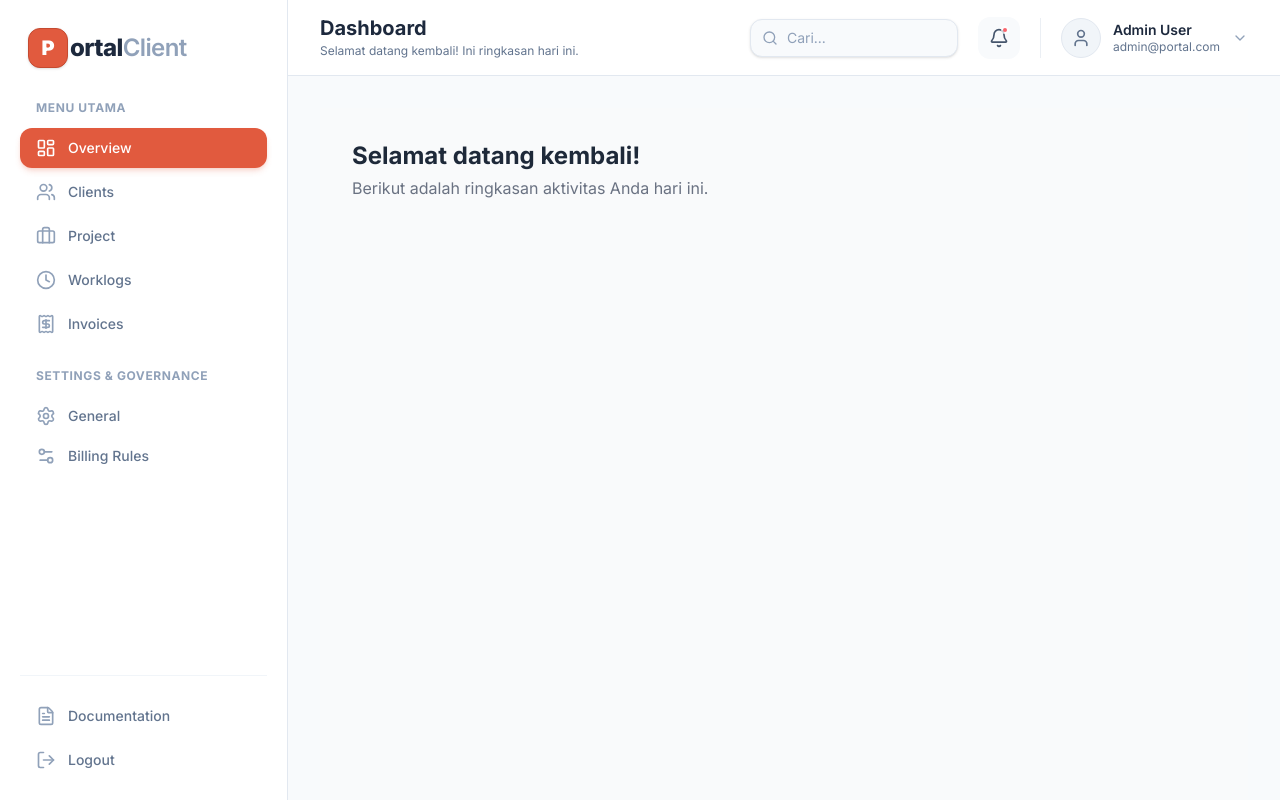
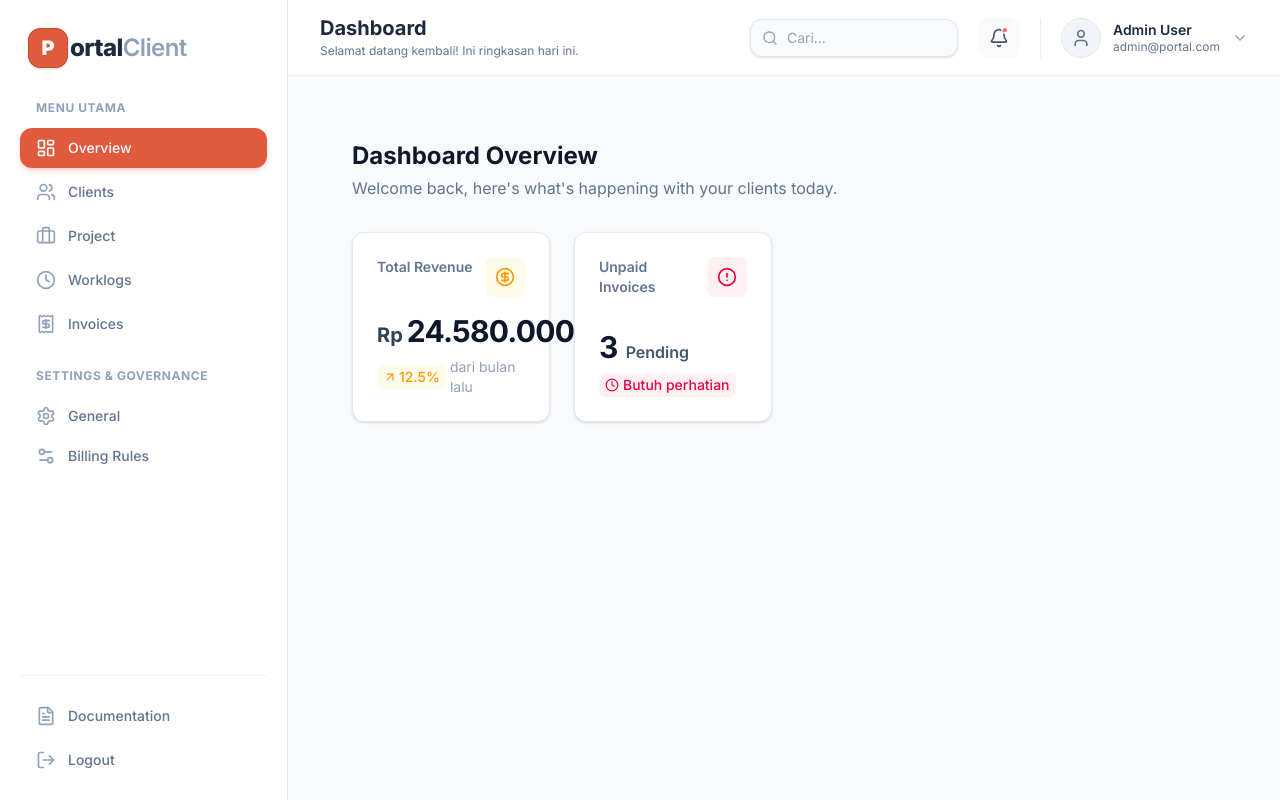
Before and after one commit to DenDev377/PortalClient, a Next.js app: page /dashboard in a window 1280 px wide. Built offline with nearby package versions, Linux system fonts and the light colour scheme.

Commit message:
feat: Update Card in the Dashboard overview, and adding first component for client page

```diff
--- /dev/null
+++ b/app/dashboard/client/page.tsx
@@ -0,0 +1,9 @@
+import React from 'react'
+
+const clientPage = () => {
+    return (
+        <div></div>
+    )
+}
+
+export default clientPage
--- a/app/dashboard/page.tsx
+++ b/app/dashboard/page.tsx
@@ -1,20 +1,62 @@
 import Link from 'next/link';
+import { CircleDollarSign, AlertCircle, ArrowUpRight, Clock } from "lucide-react"
 
 export default function DashboardPage() {
     return (
-        <div className="flex min-h-screen flex-col bg-gray-50">
+        <div className="flex flex-col max-w-full w-full mx-auto p-8">
+            <div className="mb-8">
+                <h1 className="text-2xl font-bold text-slate-900">Dashboard Overview</h1>
+                <p className="text-slate-500 mt-1">Welcome back, here's what's happening with your clients today.</p>
+            </div>
 
+            <div className="grid grid-cols-1 md:grid-cols-2 lg:grid-cols-4 gap-6">
 
-            {/* Main Content */}
-            <main className="flex-1 p-8 w-full mx-auto">
-                <div className="mb-8">
-                    <h2 className="text-2xl font-bold text-gray-800">Selamat datang kembali!</h2>
-                    <p className="text-gray-500 mt-1">Berikut adalah ringkasan aktivitas Anda hari ini.</p>
+                {/* Card 1: Total Revenue */}
+                <div className="bg-white rounded-xl shadow-sm border border-slate-200 p-6 flex flex-col justify-between hover:shadow-md transition-all duration-200 cursor-default group">
+                    <div className="flex justify-between items-start">
+                        <h3 className="text-sm font-semibold text-slate-500">Total Revenue</h3>
+                        <div className="p-2.5 bg-amber-50 text-amber-500 rounded-lg group-hover:scale-110 group-hover:bg-amber-100 transition-all duration-200">
+                            <CircleDollarSign className="w-5 h-5" />
+                        </div>
+                    </div>
+                    <div className="mt-4">
+                        <div className="flex items-baseline gap-1">
+                            <span className="text-xl font-bold text-slate-700">Rp</span>
+                            <p className="text-3xl font-bold tracking-tight text-slate-900">24.580.000</p>
+                        </div>
+                        <div className="flex items-center gap-1 mt-2 text-sm">
+                            <span className="flex items-center text-amber-500 font-medium bg-amber-50 px-1.5 py-0.5 rounded-md">
+                                <ArrowUpRight className="w-3.5 h-3.5 mr-0.5" />
+                                12.5%
+                            </span>
+                            <span className="text-slate-400">dari bulan lalu</span>
+                        </div>
+                    </div>
                 </div>
 
+                {/* Card 2: Unpaid Invoice */}
+                <div className="bg-white rounded-xl shadow-sm border border-slate-200 p-6 flex flex-col justify-between hover:shadow-md transition-all duration-200 cursor-default group">
+                    <div className="flex justify-between items-start">
+                        <h3 className="text-sm font-semibold text-slate-500">Unpaid Invoices</h3>
+                        <div className="p-2.5 bg-rose-50 text-rose-600 rounded-lg group-hover:scale-110 group-hover:bg-rose-100 transition-all duration-200">
+                            <AlertCircle className="w-5 h-5" />
+                        </div>
+                    </div>
+                    <div className="mt-4">
+                        <div className="flex items-baseline gap-2">
+                            <p className="text-3xl font-bold tracking-tight text-slate-900">3</p>
+                            <span className="text-base font-semibold text-slate-600">Pending</span>
+                        </div>
+                        <div className="flex items-center gap-1 mt-2 text-sm">
+                            <span className="flex items-center text-rose-600 font-medium bg-rose-50 px-1.5 py-0.5 rounded-md">
+                                <Clock className="w-3.5 h-3.5 mr-1" />
+                                Butuh perhatian
+                            </span>
+                        </div>
+                    </div>
+                </div>
 
-
-            </main>
+            </div>
         </div>
     );
 }
--- a/components/layout/Navbar.tsx
+++ b/components/layout/Navbar.tsx
@@ -6,14 +6,25 @@ import { useState } from "react";
 
 export default function NavbarPage() {
     const pathname = usePathname();
+    const router = useRouter();
     const [isProfileOpen, setIsProfileOpen] = useState(false);
+
+    const configPage: Record<string, { title: string; subtitle: string; }> = {
+        "/dashboard": { title: "Dashboard", subtitle: "Selamat datang kembali! Ini ringkasan hari ini." },
+        "/dashboard/client": { title: "Clients", subtitle: "Selamat datang pada halaman client" },
+        "/dashboard/project": { title: "Project", subtitle: "Selamat datang pada halaman project" },
+        "/dahsboard/worklogs": { title: "worklogs", subtitle: "Selamat datang pada halaman worklogs" },
+        "/dashboard/invoices": { title: "invoices", subtitle: "Selamat datang pada halaman invoices" }
+    }
+
+    const currentConfig = configPage[pathname] || configPage["/dashboard"]
 
     return (
         <nav className="bg-white w-full border-b border-slate-200 shrink-0">
             <div className="max-w-full px-6 lg:px-8 py-4 flex items-center justify-between gap-4">
                 <div className="flex flex-col min-w-0 flex-1">
-                    <h1 className="text-xl font-bold text-slate-800 leading-tight truncate">Dashboard</h1>
-                    <p className="text-xs text-slate-500 mt-0.5 hidden sm:block">Selamat datang kembali! Ini ringkasan hari ini.</p>
+                    <h1 className="text-xl font-bold text-slate-800 leading-tight truncate">{currentConfig.title}</h1>
+                    <p className="text-xs text-slate-500 mt-0.5 hidden sm:block">{currentConfig.subtitle}</p>
                 </div>
 
                 <div className="flex items-center justify-end gap-5">
@@ -45,7 +56,7 @@ export default function NavbarPage() {
 
                                 <User className="w-5 h-5" />
                             </div>
-                            <div className="hidden sm:flex flex-col items-start min-w-[100px]">
+                            <div className="hidden sm:flex flex-col items-start min-w-25">
                                 <span className="text-sm font-semibold text-slate-800 leading-none mb-1">Admin User</span>
                                 <span className="text-xs text-slate-500 leading-none">admin@portal.com</span>
                             </div>
```
